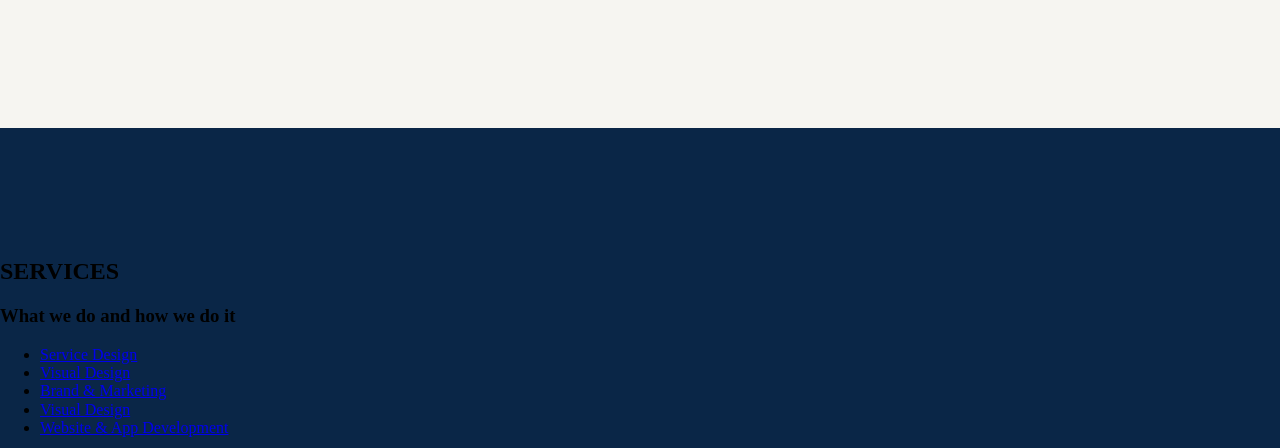
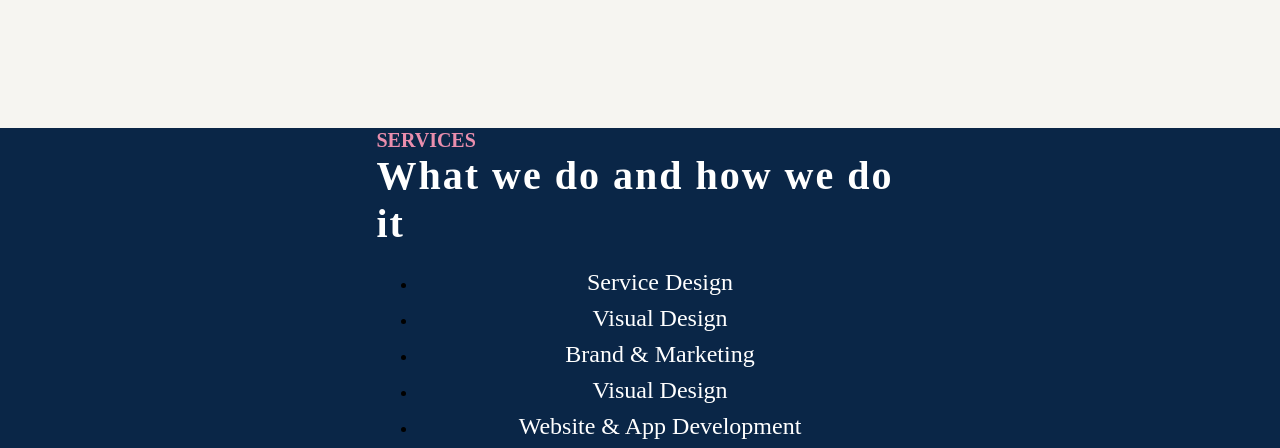
Before and after one commit to FialkaLesnaya/agency-landing-page, a plain HTML site: page index.html in a window 1280 px wide. Shown: the part 1690-2138 px from the top of the page. Drawn offline with Linux system fonts and the light colour scheme.

Commit message:
Блок services

```diff
--- a/blocks/services/__menu-link/services__menu-link.css
+++ b/blocks/services/__menu-link/services__menu-link.css
@@ -0,0 +1,10 @@
+.services__menu-link {
+    font-weight: 400;
+    font-size: 24px;
+    line-height: 36px;
+    color: #FFFFFF;
+    margin: 0;
+    padding: 0;
+    text-align: left;
+    text-decoration: none;
+}
--- a/blocks/services/__subtitle/services__subtitle.css
+++ b/blocks/services/__subtitle/services__subtitle.css
@@ -0,0 +1,10 @@
+.services__subtitle {
+    font-weight: 600;
+    font-size: 40px;
+    line-height: 48px;
+    letter-spacing: 0.05em;
+    color: #FFFFFF;
+    margin: 0;
+    padding: 0;
+    text-align: left;
+}
--- a/blocks/services/__title/services__title.css
+++ b/blocks/services/__title/services__title.css
@@ -0,0 +1,9 @@
+.services__title {
+    font-weight: 700;
+    font-size: 20px;
+    line-height: 24px;
+    color: #E98EAD;
+    margin: 0;
+    padding: 0;
+    text-align: left;
+}
--- a/blocks/services/__wraper/services__wraper.css
+++ b/blocks/services/__wraper/services__wraper.css
@@ -0,0 +1,5 @@
+.services__wraper {
+    max-width: 527px;
+    text-align: center;
+    margin: auto;
+}
--- a/blocks/services/services.css
+++ b/blocks/services/services.css
@@ -1,5 +1,4 @@
 .services {
     background: #0A2647;
     max-width: 1920px;
-    padding: 110px 0;
 }
```
